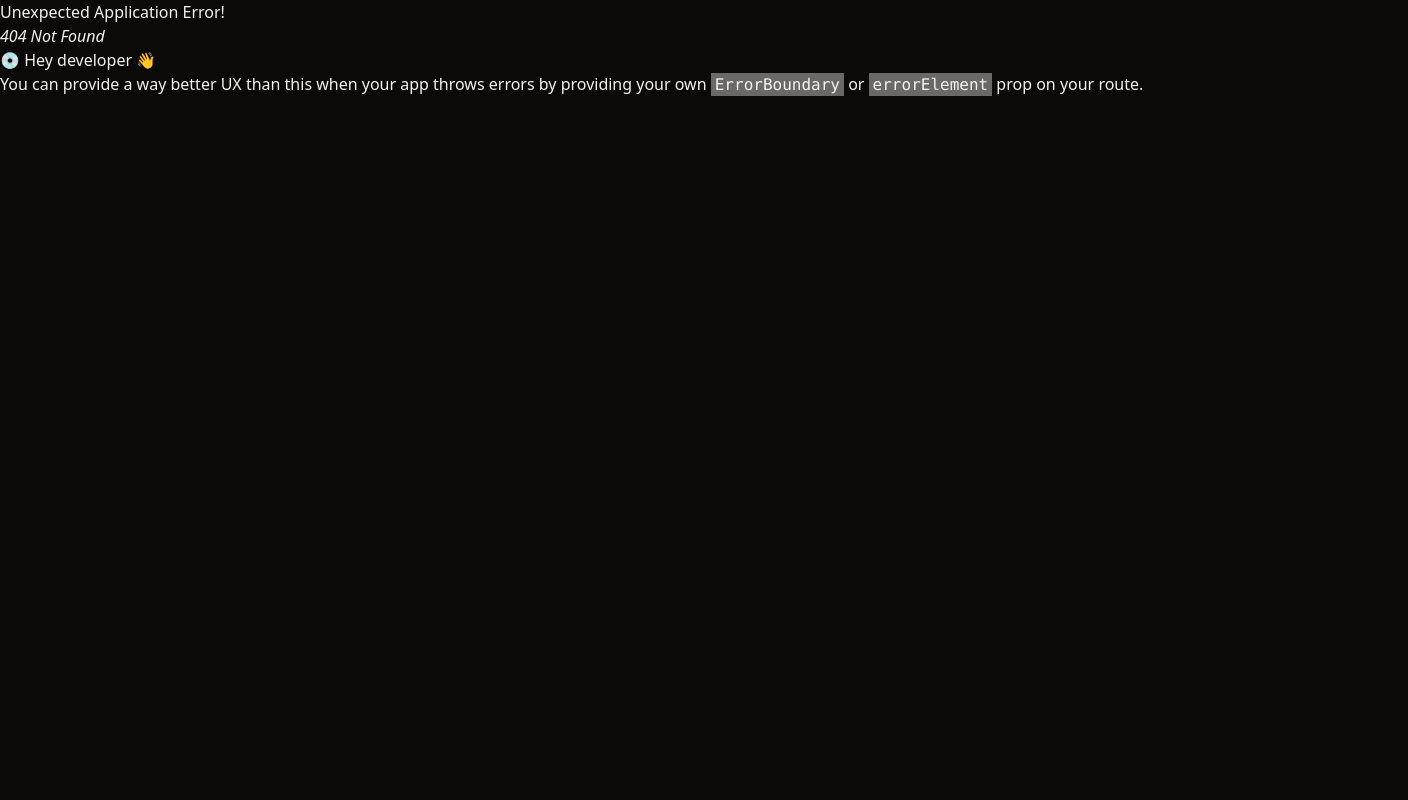
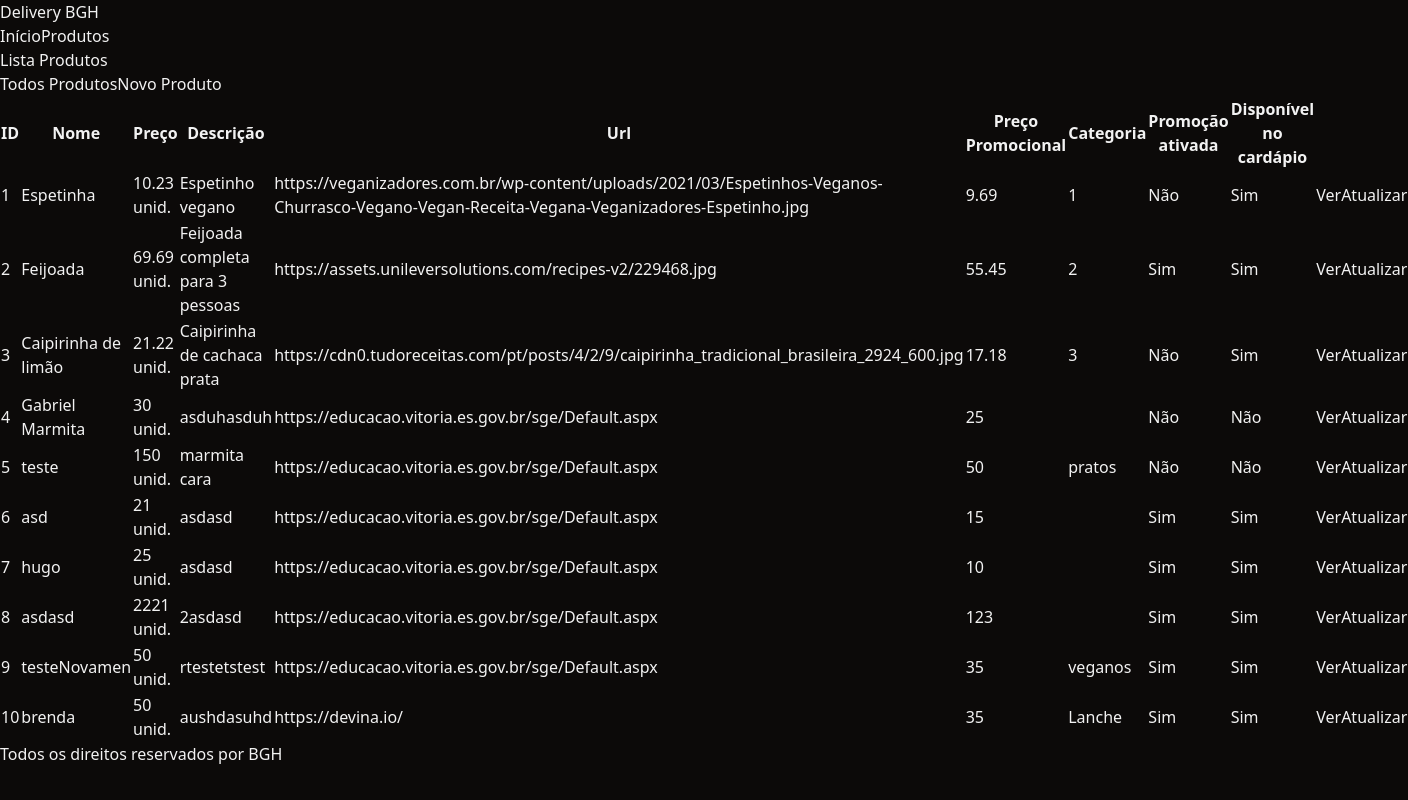
Before and after one commit to delivery-BGH/frontend, a React (Vite) app: page /produtos in a window 1280 px wide. Before the commit this address had no page. Shown: the whole page, 1408 px wide, since content can reach past the window. Built offline with nearby package versions, Linux system fonts and the light colour scheme; data requests are answered from the project's data file.

Commit message:
Mudanças-rotas

```diff
--- a/db.json
+++ b/db.json
@@ -55,6 +55,79 @@
       "complementos": [],
       "precoPromocional": 17.18,
       "promocaoAtiva": false
+    },
+    {
+      "nome": "Gabriel Marmita",
+      "preco": "30",
+      "descricao": "asduhasduh",
+      "precoPromocional": "25",
+      "categoria": "",
+      "urlImg": "https://educacao.vitoria.es.gov.br/sge/Default.aspx",
+      "id": 4
+    },
+    {
+      "nome": "teste",
+      "preco": "150",
+      "descricao": "marmita cara",
+      "precoPromocional": "50",
+      "categoria": "pratos",
+      "urlImg": "https://educacao.vitoria.es.gov.br/sge/Default.aspx",
+      "id": 5
+    },
+    {
+      "nome": "asd",
+      "preco": "21",
+      "descricao": "asdasd",
+      "precoPromocional": "15",
+      "categoria": "",
+      "urlImg": "https://educacao.vitoria.es.gov.br/sge/Default.aspx",
+      "promocaoAtiva": "on",
+      "disponivel": "on",
+      "id": 6
+    },
+    {
+      "nome": "hugo",
+      "preco": "25",
+      "descricao": "asdasd",
+      "precoPromocional": "10",
+      "categoria": "",
+      "urlImg": "https://educacao.vitoria.es.gov.br/sge/Default.aspx",
+      "promocaoAtiva": "on",
+      "disponivel": "on",
+      "id": 7
+    },
+    {
+      "nome": "asdasd",
+      "preco": "2221",
+      "descricao": "2asdasd",
+      "precoPromocional": "123",
+      "categoria": "",
+      "urlImg": "https://educacao.vitoria.es.gov.br/sge/Default.aspx",
+      "promocaoAtiva": "on",
+      "disponivel": "on",
+      "id": 8
+    },
+    {
+      "nome": "testeNovamen",
+      "preco": "50",
+      "descricao": "rtestetstest",
+      "precoPromocional": "35",
+      "categoria": "veganos",
+      "urlImg": "https://educacao.vitoria.es.gov.br/sge/Default.aspx",
+      "promocaoAtiva": "on",
+      "disponivel": "on",
+      "id": 9
+    },
+    {
+      "nome": "brenda",
+      "preco": "50",
+      "descricao": "aushdasuhd",
+      "precoPromocional": "35",
+      "categoria": "Lanche",
+      "urlImg": "https://devina.io/",
+      "promocaoAtiva": "on",
+      "disponivel": "on",
+      "id": 10
     }
   ],
   "complementos": [
--- /dev/null
+++ b/src/components/Table/TableProducts.tsx
@@ -0,0 +1,60 @@
+import { useEffect, useState } from "react";
+import { Link } from "react-router-dom";
+
+export default function TableProdutos() {
+  const [produtos, setProdutos] = useState([]);
+
+  useEffect(() => {
+    getProdutos();
+  }, []);
+
+  const getProdutos = async () => {
+    try {
+      const response = await fetch("http://localhost:3000/produtos");
+      if (!response.ok) {
+        throw new Error("Não foi possível buscar os produtos.");
+      }
+      const data = await response.json();
+      setProdutos(data);
+    } catch (error) {
+      console.error("Erro ao buscar os produtos:", error);
+    }
+  };
+
+  return (
+    <table>
+      <thead>
+        <tr>
+          <th>ID</th>
+          <th>Nome</th>
+          <th>Preço</th>
+          <th>Descrição</th>
+          <th>Url</th>
+          <th>Preço Promocional</th>
+          <th>Categoria</th>
+          <th>Promoção ativada</th>
+          <th>Disponível no cardápio</th>
+        </tr>
+      </thead>
+      <tbody>
+        {produtos.map((item) => (
+          <tr key={item.id}>
+            <td>{item.id}</td>
+            <td>{item.nome}</td>
+            <td>{item.preco} unid.</td>
+            <td>{item.descricao}</td>
+            <td>{item.urlImg}</td>
+            <td>{item.precoPromocional}</td>
+            <td>{item.categoria}</td>
+            <td>{item.promocaoAtiva ? "Sim" : "Não"}</td>
+            <td>{item.disponivel ? "Sim" : "Não"}</td>
+            <td>
+              <Link to={`/produtos/${item.id}`}>Ver</Link>
+              <Link to={`/produtos/${item.id}/update`}>Atualizar</Link>
+            </td>
+          </tr>
+        ))}
+      </tbody>
+    </table>
+  );
+}
--- a/src/pages/CadastroProduto.tsx
+++ b/src/pages/admin/CadastroProduto.tsx
@@ -14,9 +14,9 @@ export const CadastroProdutos = () => {
     nome: z.string().nonempty("Nome obrigatório"),
     preco: z.string().nonempty("Obrigatório"),
     descricao: z.string().nonempty("Obrigatório"),
-    precoProm: z.string().nonempty("Obrigatório"),
-    categoria: z.string(),
-    url: z.string().refine(
+    precoPromocional: z.string().nonempty("Obrigatório"),
+    categoria: z.string().nonempty("Informe uma categoria"),
+    urlImg: z.string().refine(
       (value) => {
         // Adicione sua lógica de validação personalizada para a URL aqui
         // Por exemplo, você pode usar uma expressão regular para verificar se é uma URL válida.
@@ -27,6 +27,8 @@ export const CadastroProdutos = () => {
         message: "URL inválida",
       }
     ),
+    promocaoAtiva: z.string(),
+    disponivel: z.string()
   });
 
   const {
@@ -42,8 +44,16 @@ export const CadastroProdutos = () => {
   type createUserFormData = z.infer<typeof createUserFormSchema>;
 
 
-  function createProduto(data: any) {
+  async function createProduto(data: any) {
     const x = { ...data, prom, card }
+    const response = await fetch('http://localhost:3000/produtos', {
+      method: 'POST',
+      headers: {
+        'Content-Type': 'application/json'
+      },
+      body: JSON.stringify({ ...data })
+    })
+    console.log(response);
     console.log("enviado para o banco: ", x)
   }
 
@@ -80,18 +90,19 @@ export const CadastroProdutos = () => {
         </div>
         <div>
           <label htmlFor="nome">Url da imagem</label>
-          <Input type="text" {...register("url")} />
+          <Input type="text" {...register("urlImg")} />
         </div>
         <div>
           <label htmlFor="nome">Preço Promocional:</label>
-          <Input type="number" {...register("precoProm")} />
-          {errors.precoProm && <span>{errors.precoProm.message}</span>}
+          <Input type="number" {...register("precoPromocional")} />
+          {errors.precoPromocional && <span>{errors.precoPromocional.message}</span>}
         </div>
         <div>
           <label htmlFor="category">Categoria</label>
           <select
             className="bg-background"
             id="category"
+            required
             {...register("categoria")}
           // value={category.name}
           >
@@ -113,11 +124,11 @@ export const CadastroProdutos = () => {
         <span>{errors.categoria?.message}</span>
         <div>
           <h4>Ativar promoção</h4>
-          <Checkbox onClick={() => { setProm(!prom) }} />
+          <Checkbox onClick={() => { setProm(!prom) }} {...register("promocaoAtiva")}/>
         </div>
         <div className="">
           <h4>Liberar no Cardápio</h4>
-          <Checkbox onClick={() => { setCard(!card) }} />
+          <Checkbox onClick={() => { setCard(!card) }} {...register("disponivel")}/>
         </div>
         <button
           type="submit"
--- /dev/null
+++ b/src/pages/admin/ListProduto.tsx
@@ -0,0 +1,10 @@
+import TableProdutos from "@/components/Table/TableProducts";
+
+export default function ListProduto() {
+    return (
+        <>
+          <TableProdutos />
+
+          </>
+      )
+  }
--- /dev/null
+++ b/src/pages/admin/ProdutosLayout.tsx
@@ -0,0 +1,16 @@
+import { Link, Outlet, useLocation } from "react-router-dom"
+
+export default function ProdutosLayout(){
+    const { pathname } = useLocation()
+
+    return (
+      <main>
+        <h1>Lista Produtos</h1>
+        <div className="tabs">
+          <Link to="/produtos" className={`tab ${pathname === "/produtos" ? "active" : ""}`}>Todos Produtos</Link>
+          <Link to="/produtos/new" className={`tab ${pathname === "/produtos/new" ? "active" : ""}`}>Novo Produto</Link>
+        </div>
+        <Outlet />
+      </main>
+    )
+}
--- /dev/null
+++ b/src/pages/admin/RootLayoutAdmin.tsx
@@ -0,0 +1,21 @@
+import { Link, Outlet } from "react-router-dom";
+
+export default function RootLayoutAdmin() {
+  return (
+    <>
+      <header>
+        <Link to="/" className="logo">Delivery BGH</Link>
+        <nav>
+          <Link to="/">Início</Link>
+          <Link to="/produtos">Produtos</Link>
+        </nav>
+      </header>
+      <div>
+        <Outlet />
+      </div>
+      <footer>
+        Todos os direitos reservados por BGH
+      </footer>
+    </>
+  )
+}
--- /dev/null
+++ b/src/pages/admin/ShowProduto.tsx
@@ -0,0 +1,5 @@
+export default function ShowProduto() {
+    return (
+          <h2>Exibir item</h2>
+      )
+  }
--- /dev/null
+++ b/src/pages/admin/Update.tsx
@@ -0,0 +1,5 @@
+export default function UpdateProduto() {
+    return (
+      <h2>Atualizar item</h2>
+    )
+  }
--- a/src/routes/router.tsx
+++ b/src/routes/router.tsx
@@ -1,19 +1,35 @@
 import { createBrowserRouter } from "react-router-dom";
 import Menu from "../components/Menu";
-import { CadastroProdutos } from "@/pages/CadastroProduto";
+
 import CadastroCliente from "@/pages/CadastroCliente";
+import { CadastroProdutos } from "@/pages/admin/CadastroProduto";
+import RootLayoutAdmin from "@/pages/admin/RootLayoutAdmin";
+import { Home } from "lucide-react";
+import ProdutosLayout from "@/pages/admin/ProdutosLayout";
+import ListProduto from "@/pages/admin/ListProduto";
+import ShowProduto from "@/pages/admin/ShowProduto";
+import UpdateProduto from "@/pages/admin/Update";
 
-export const router = createBrowserRouter([
-  {
-    path: "/",
-    element: <Menu />,
-  },
-  {
-    path: "/cadastroProduto",
-    element: <CadastroProdutos/>
-  },
-  {
-    path: "/CadastroCliente",
-    element: <CadastroCliente />
-  }
-]);
+export const router = createBrowserRouter([{
+  path: "/",
+  element: <RootLayoutAdmin />,
+  children: [
+    { index: true, element: <Home /> },
+    {
+      path: "produtos",
+      element: <ProdutosLayout />,
+      children: [
+        { index: true, element: <ListProduto /> },
+        { path: "new", element: <CadastroProdutos /> },
+        { path: ":id", element: <ShowProduto /> },
+        { path: ":id/update", element: <UpdateProduto /> }
+      ]
+    }
+  ]
+},
+{
+  path: "/cadastroCliente",
+  element: <CadastroCliente />
+}
+
+])
```
